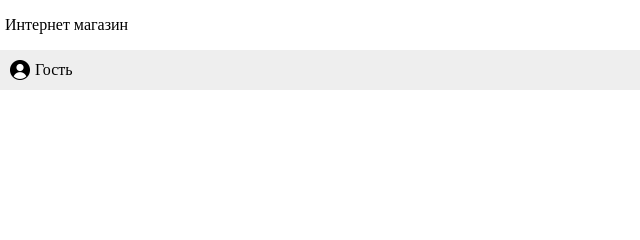
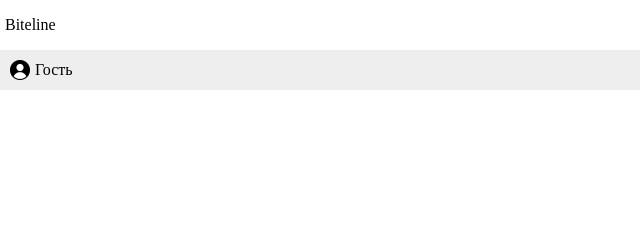
Before and after one commit to Riffrorim/MarketR, a website: page public/index.html in a window 1280 px wide. Shown: the top 240 px of the page, 0-640 px from the left. Drawn offline with Linux system fonts and the light colour scheme; no server answers.

Commit message:
Update index.html

```diff
--- a/public/index.html
+++ b/public/index.html
@@ -10,7 +10,7 @@
 <header>
     <section class = "head">
         <p>
-            Интернет магазин
+            Biteline
         </p>
         <div class = "input-container">
         <input id="searchInput" placeholder="Поиск товаров..." class = "searchInput">
```
